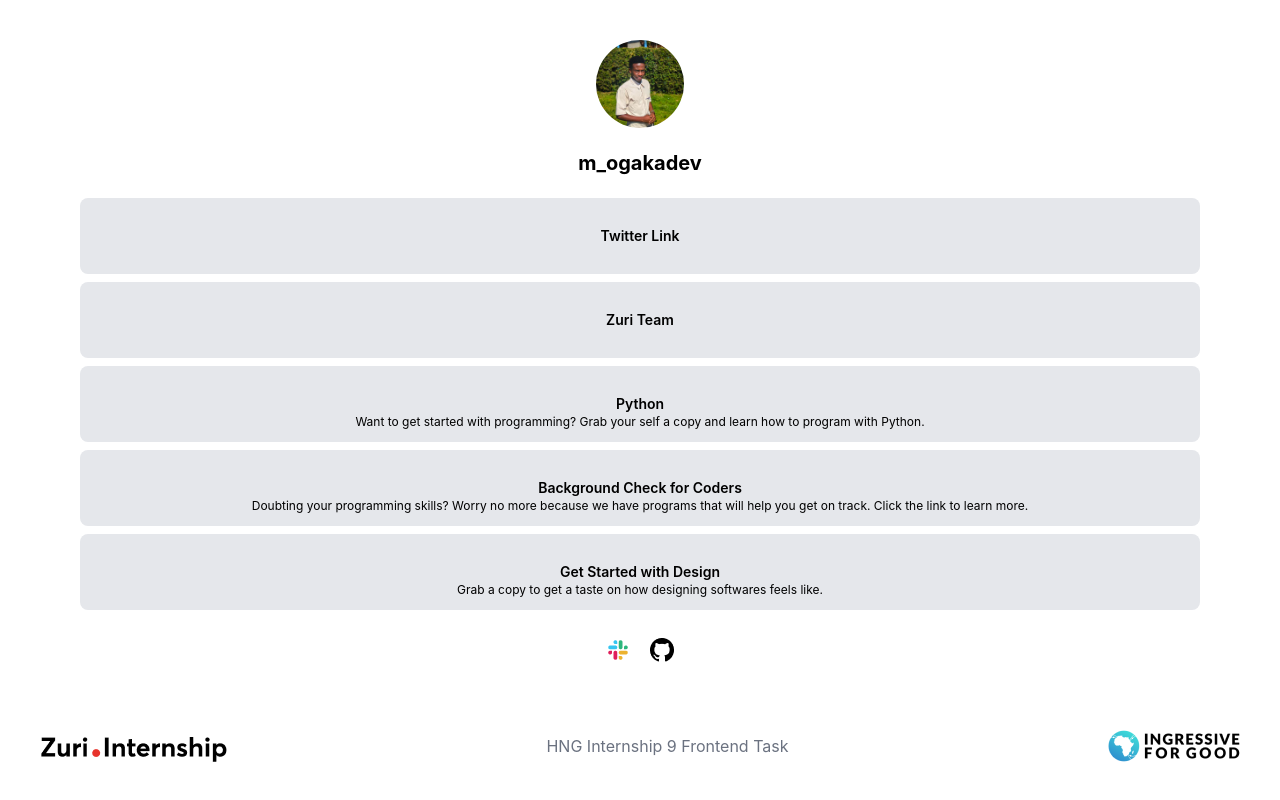
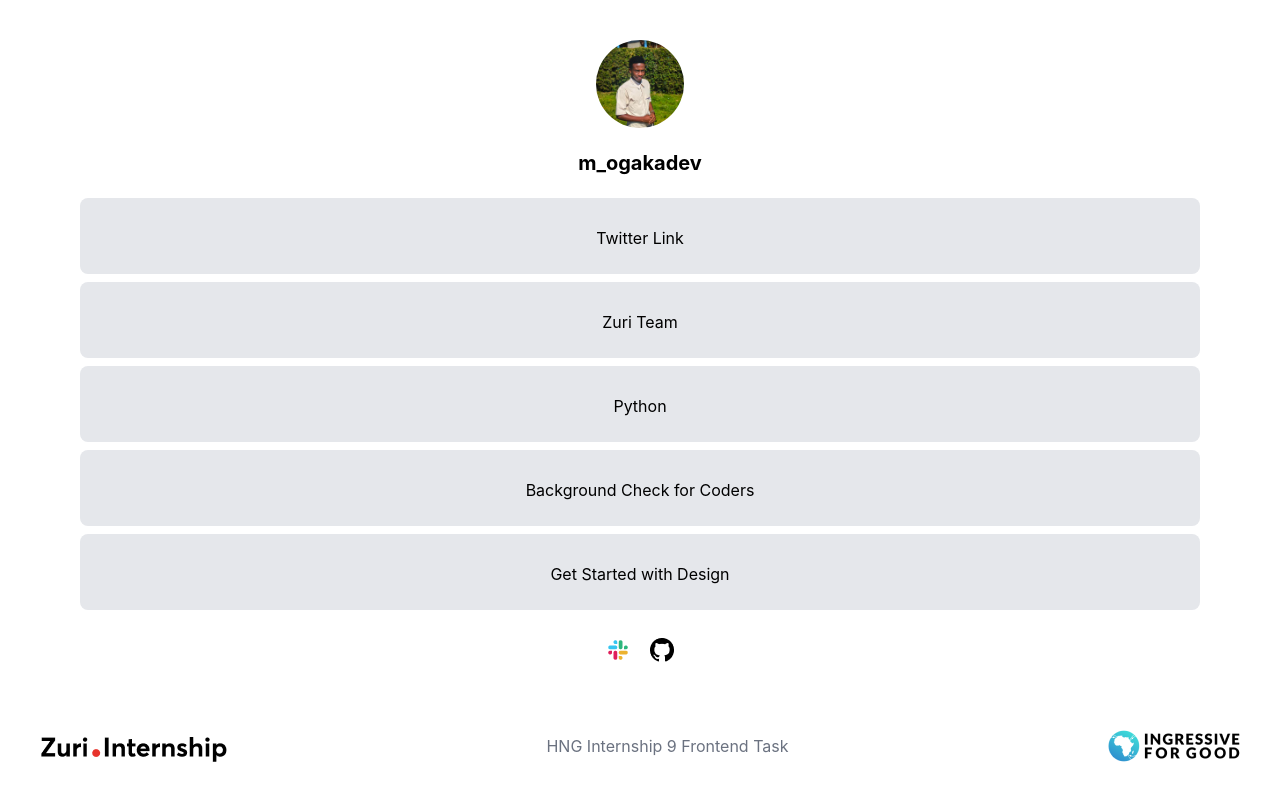
Before and after one commit to Mogakamo/linktree-clone, a React (Vite) app: page / in a window 1280 px wide. Shown: the top 800 px of the page. Built offline with nearby package versions, Linux system fonts and the light colour scheme.

Commit message:
[fix]: updating my links

```diff
--- a/src/components/Links.tsx
+++ b/src/components/Links.tsx
@@ -10,53 +10,48 @@ const Links = () => {
         className="bg-gray-200 py-[28px] rounded-lg
             h-[76px] mb-2"
         href="http://twitter.com/m_ogakadev"
-        id="books"
+        id="twitter"
+        title="t"
       >
-        <h1 className="font-semibold text-sm">Twitter Link</h1>
+        Twitter Link
       </a>
       <a
         className="bg-gray-200 py-[28px] rounded-lg
             h-[76px] mb-2"
         href="http://training.zuri.team"
-        id="books"
+        id=""
       >
-        <h1 className="font-semibold text-sm">Zuri Team</h1>
+        Zuri Team
       </a>
       <a
         className="bg-gray-200  py-[28px] rounded-lg
             h-[76px] mb-2"
         href="https://books.zuri.team/python-for-beginners?ref_id=mog.dev"
         id="book__python"
+        title="Want to get started with programming? Grab your self a copy and learn
+        how to program with Python."
       >
-        <h1 className="font-semibold text-sm">Python</h1>
-        <p className="text-xs">
-          Want to get started with programming? Grab your self a copy and learn
-          how to program with Python.
-        </p>
+        Python
       </a>
       <a
         className="bg-gray-200  py-[28px] rounded-lg
             h-[76px] mb-2"
         href="https://background.zuri.team"
         id="pitch"
+        title="Doubting your programming skills? Worry no more because we have
+        programs that will help you get on track. Click the link to learn
+        more."
       >
-        <h1 className="font-semibold text-sm">Background Check for Coders</h1>
-        <p className="text-xs">
-          Doubting your programming skills? Worry no more because we have
-          programs that will help you get on track. Click the link to learn
-          more.
-        </p>
+        Background Check for Coders
       </a>
       <a
         className="bg-gray-200  py-[28px] rounded-lg
             h-[76px] mb-2"
         href="https://books.zuri.team/design-rules"
         id="book__design"
+        title="Grab a copy to get a taste on how designing softwares feels like."
       >
-        <h1 className="font-semibold text-sm">Get Started with Design</h1>
-        <p className="text-xs">
-          Grab a copy to get a taste on how designing softwares feels like.
-        </p>
+        Get Started with Design
       </a>
     </div>
   );
```
